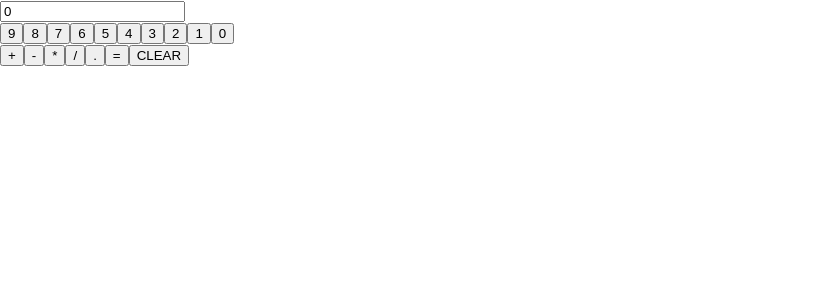
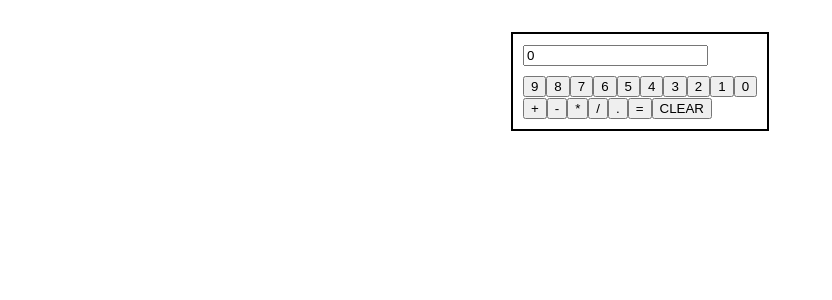
Before and after one commit to srtalaie/Reaculator, a React (Create React App) app in the folder client/: page / in a window 1280 px wide. Shown: the top 300 px of the page, without its empty margins (0-832 px from the left). Built offline with nearby package versions, Linux system fonts and the light colour scheme.

Commit message:
added styling

```diff
--- a/client/src/pages/Home.js
+++ b/client/src/pages/Home.js
@@ -3,6 +3,39 @@ import ButtonsCard from "../components/ButtonsCard/ButtonsCard.js";
 import { connect } from 'react-redux';
 import { store } from '../store/index';
 import { addElement, clear, equals } from '../actions/index.js';
+
+const wrapperDiv = {
+    display: 'flex',
+    margin: '4vh auto'
+}
+
+const outerDivStyle = {
+    display: 'inline-block',
+    margin: 'auto',
+    border: '2px solid black',
+}
+
+const rowStyle = {
+    display: 'flex',
+    flexDirection: 'column',
+    flexWrap: 'wrap',
+    justifyContent: 'space-evenly',
+    margin: '10px'
+}
+
+const displayStyle = {
+    marginBottom: '10px'
+}
+
+const buttonsStyle = {
+    display: 'flex',
+    flexWrap: 'wrap',
+}
+
+const buttonStyle = {
+    display: 'flex',
+    alignContent: 'space-between'
+}
 
 class Home extends Component {
     state = {
@@ -20,9 +53,13 @@ class Home extends Component {
            display = <input type="text" id="display" value={value} />
         }
         return(
-            <div>
+            <div style={wrapperDiv}>
+                <div style={outerDivStyle}>
+                    <div style={rowStyle}>
+                        <div style={displayStyle}>
                             {display}
-                <div>
+                        </div>
+                        <div style={buttonsStyle}>
                             {this.state.numArr.map(number => {
                                 let index = this.state.numArr.indexOf(number);
                                 return (
@@ -31,6 +68,7 @@ class Home extends Component {
                                         id={this.state.numNamesArr[index]}
                                         key={number}
                                         onClick={addElem.bind(this, number)}
+                                        style={buttonStyle}
                                     />
                                 )
                             })}
@@ -43,6 +81,8 @@ class Home extends Component {
                             <button id="decimal" onClick={addElem.bind(this, '.')}>.</button>
                             <button id="equals" onClick={submit.bind(this)}>=</button>
                             <button id="clear" onClick={clear.bind(this)}>CLEAR</button>
+                        </div>
+                    </div>
                 </div>
             </div>
     )}
```
Lines whose indentation alone changed are shown as unchanged.
